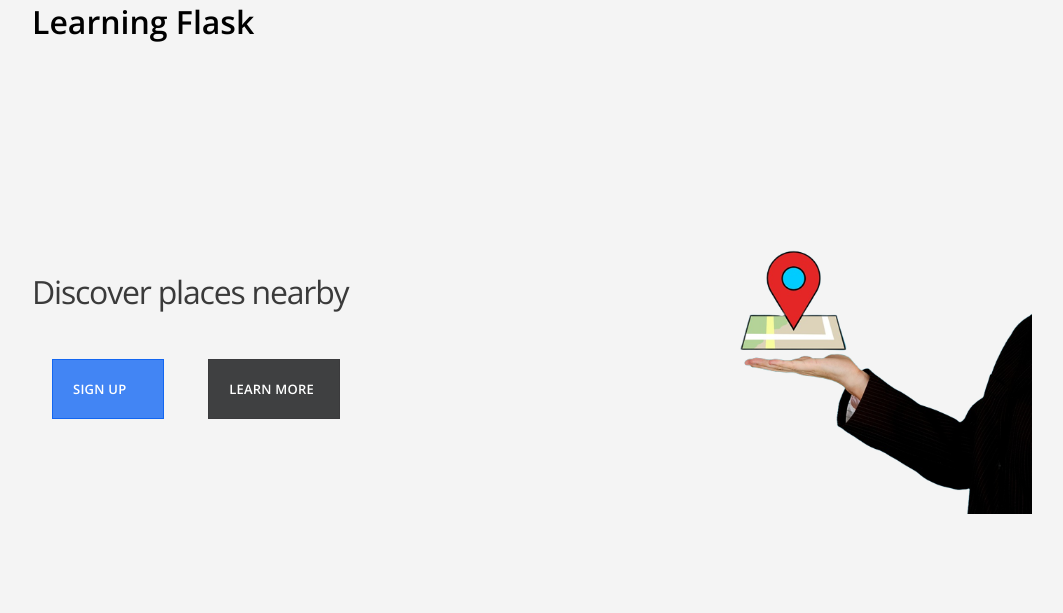
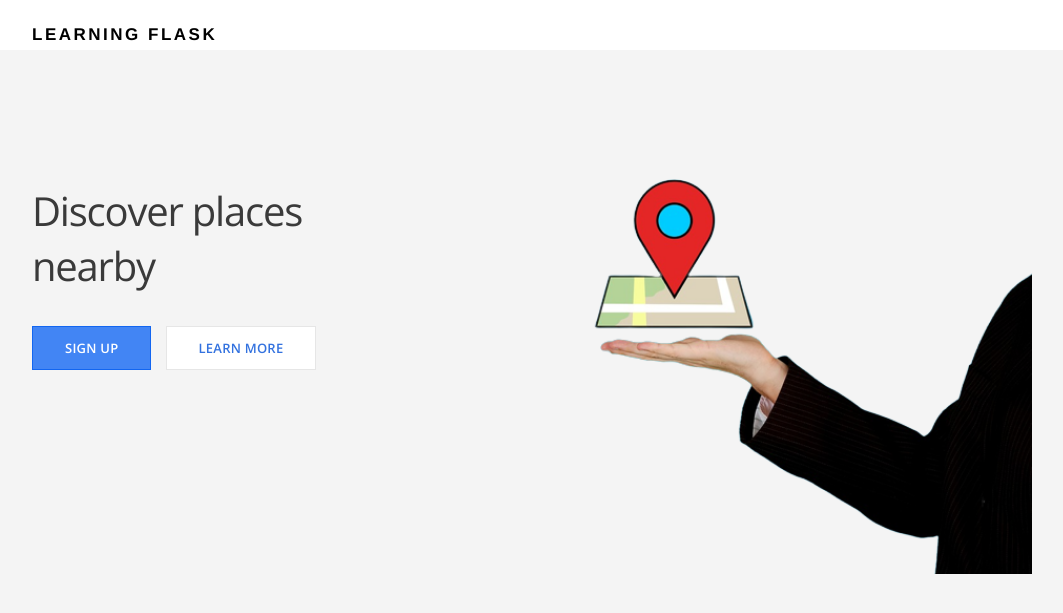
Before and after one commit to Geetha495/learning_flask, a Flask app: page / in a window 1280 px wide. Shown: the top 613 px of the page, without its empty margins (108-1171 px from the left). Run offline with Flask 2, Linux system fonts and the light colour scheme.

Commit message:
added styling

```diff
--- a/static/css/main.css
+++ b/static/css/main.css
@@ -1,66 +1,63 @@
-html, body, h1{
+/*
+ * General
+ */
+
+html, body, h1 {
   margin: 0;
   padding: 0;
 }
 
-body{
+body {
   background-color: #f4f4f4;
   font-family: 'Open Sans', sans-serif;
 }
 
-h2{
+h2 {
+
   font-weight: 300;
+
   letter-spacing: -1.2px;
-	font-size: xx-large;
 }
 
-a{
+a {
   text-decoration: none;
   display: inline-block;
 }
 
-.container
-{
+.container {
   width: 1000px;
   margin: 0 auto;
 }
-
 
 .pull-left {
   float: left;
 }
 
-.pull-right
-{
+.pull-right {
   float: right;
 }
 
-.cleearfix
-{
+.clearfix {
   clear: both;
 }
 
-.section-content
-{
+.section-content {
   color: #3a3a3a;
   float: left;
   width: 340px;
 }
 
-.section-device
-{
+.section-device {
   float: right;
   position: relative;
   top: 65px;
 }
 
-.section-device img{
-	width: 400px;
-	margin-top: -100px;
+.section-device img {
+  width: 600px;
 }
 
-.btn-primary
-{
+.btn-primary {
   background: #4285f4;
   border: 1px solid #1266f1;
   color: #ffffff;
@@ -68,33 +65,224 @@ a{
   font-size: 13px;
   font-weight: 600;
   letter-spacing: 0.23px;
-	width: 70px;
-	height: 18px;
-	padding: 20px;
-	margin: 20px;
+  padding: 12px 32px;
+  text-align: center;
+  text-decoration: none;
+  text-transform: uppercase;
 }
 
-.btn-secondary
-{
-	background: #3f4041;
-	border: 1px solid #3a3a3c;
-	color: #ffffff;
+.btn-secondary {
+  background: #ffffff;
+  border: 1px solid #e6e6e6;
+  color: #3372df;
   font-family: 'Open Sans', sans-serif;
   font-size: 13px;
   font-weight: 600;
   letter-spacing: 0.23px;
-	width: 90px;
-	height: 18px;
-	padding: 20px;
-	margin: 20px;
+  padding: 12px 32px;
+  text-align: center;
+  text-decoration: none;
+  text-transform: uppercase;
 }
 
-.title
-{
+
+
+/*
+ * Header
+ */
+
+header {
+  background-color: #fff;
+  padding: 25px 0;
+}
+
+.title {
+  float: left;
+  font-family: 'Helvetica Neue', Arial, Helvetica, sans-serif;
+  font-size: 17px;
+  letter-spacing: 2.5px;
+  text-transform: uppercase;
+}
+
+.title a, .title a:visited {
+  color: #3a3a3a;
+}
+
+.main-nav {
+  float: right;
+}
+
+.main-nav ul {
+  list-style: none;
+  margin: 0;
+  padding: 0;
+}
+
+.main-nav li {
+  display: inline-block;
+  font-family: 'Open Sans', sans-serif;
+  font-size: 13px;
+  font-weight: 600;
+  text-transform: uppercase;
+}
+
+.main-nav li a {
+  color: #3a3a3a;
+}
+
+
+/*
+ * Hero section
+ */
+
+.hero-section .section-content {
+  position: relative;
+  top: 100px;
+}
+
+.hero-section .section-content h2 {
+  font-size: 40px;
+}
+
+.hero-section .section-content .btn-primary {
+  margin-right: 10px;
+}
+
+
+/*
+ * Sign up
+ */
+
+.signup-section .section-content h2 {
+  font-size: 30px;
+}
+
+.signup-section .section-content {
+  position: relative;
+  top: 53px;
+}
+
+.form-group {
   margin-bottom: 20px;
 }
 
-.hero-section
-{
-	padding-top: 180px;
+.form-group label {
+  color: #3a3a3a;
+  display: block;
+  font-family: 'Open Sans', sans-serif;
+  font-size: 15px;
+  font-weight: 600;
+  margin-bottom: 5px;
 }
+
+.form-group input {
+  border: none;
+  border-bottom: 2px solid #4285f4;
+  background-color: transparent;
+  color: #3a3a3a;
+  font-size: 18px;
+  padding: 5px 0;
+  width: 100%;
+}
+
+.form-group input:focus {
+  outline: 0;
+}
+
+.form-group .error-message {
+  margin: 10px 0;
+  color: #db4437;
+}
+
+.form-group .error-message + input {
+  border-bottom: 2px solid #db4437;
+}
+
+.error-message {
+  color: #db4437;
+}
+
+
+/*
+ * Sign up
+ */
+
+.about-section h2 {
+  font-size: 30px;
+  margin-bottom: 0;
+}
+
+.about-section p {
+  font-size: 16px;
+}
+
+
+/*
+ * Home
+ */
+
+.section-tabs {
+  float: left;
+  width: 340px;
+}
+
+.section-tabs .places {
+  margin-top: 62px;
+  padding-right: 20px;
+}
+
+.section-tabs .places a,
+.section-tabs .places a:visited {
+  color: #3372df;
+}
+
+
+.section-tabs article {
+  margin-bottom: 20px;
+}
+
+.section-tabs article .name {
+  font-size: 18px;
+}
+
+.section-tabs article .walking-distance {
+  color: #6e6e6e;
+  font-size: 13px;
+  margin: 0;
+}
+
+.section-map {
+  float: right;
+  width: 660px;
+}
+
+.section-map .nav {
+  padding: 20px 0;
+}
+
+.section-map .form-group {
+  display: inline;
+}
+
+.section-map #address {
+  font-size: 14px;
+  margin-right: 10px;
+  width: 87%;
+}
+
+.section-map #submit {
+  font-size: 10px;
+  padding: 5px 15px;
+}
+
+#map {
+  height: 500px;
+}
+
+.leaflet-popup-content h3 {
+  margin: 0;
+}
+
+.leaflet-popup-content p {
+  margin: 10px 0 ;
+}
```
Lines whose indentation alone changed are shown as unchanged.
